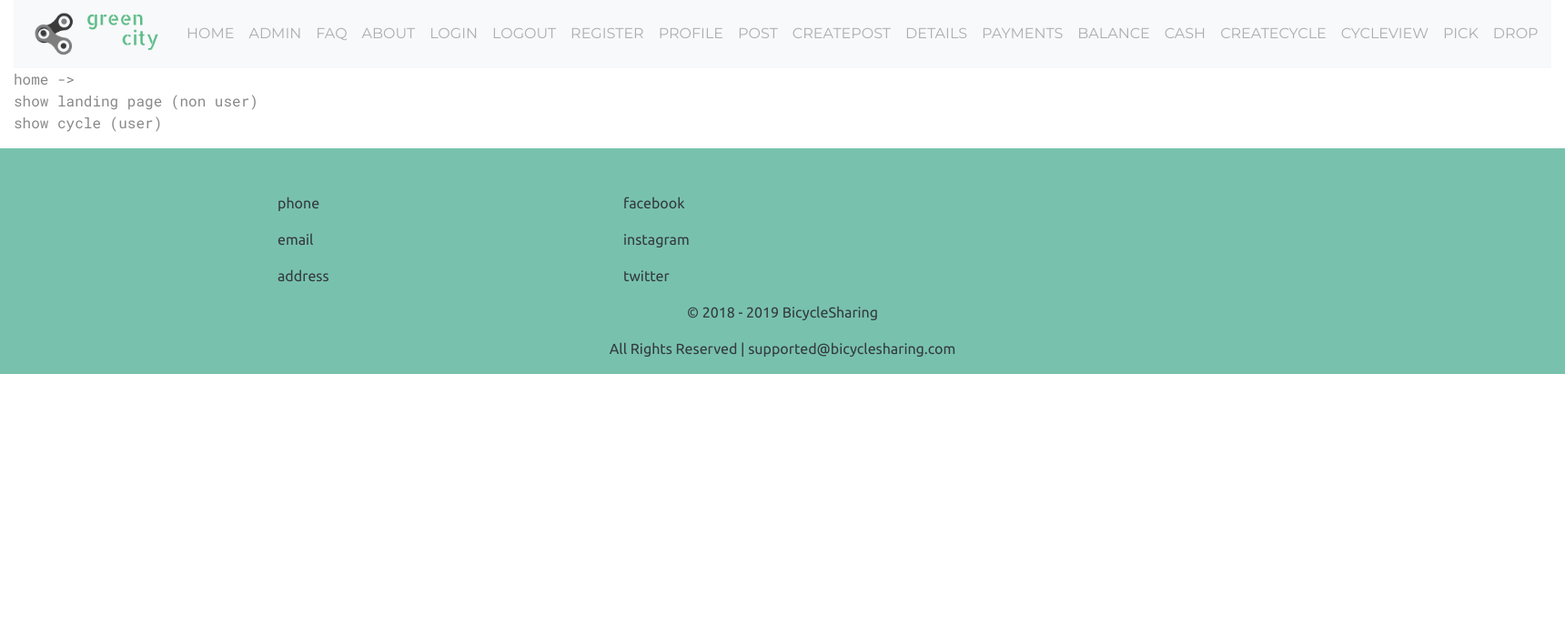
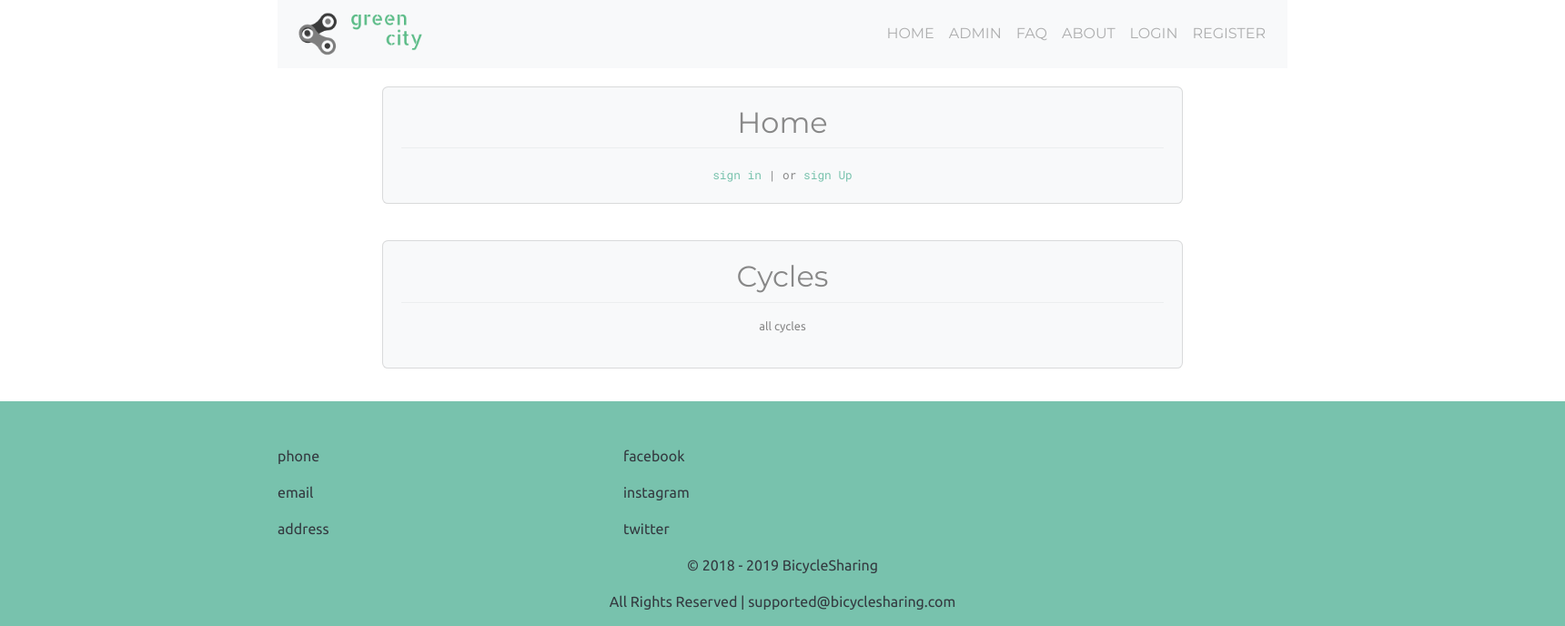
Before and after one commit to anwar-ul-azim/green-city, a Django app: template bicyclesharing/templates/home.html in a window 1720 px wide. Shown: the top 688 px of the page at 91% size. Run offline with Django 3.2, Linux system fonts and the light colour scheme; the template is opened without the code that fills it, so the values that code supplies are empty; some libraries are stand-ins or nearby versions.

Commit message:
update profile

```diff
--- a/bicyclesharing/templates/home.html
+++ b/bicyclesharing/templates/home.html
@@ -1,7 +1,33 @@
 {% extends 'base.html' %}
 {% block title %}Green City{% endblock %}
 {% block content %}
-home -> <br>
-show landing page (non user)<br>
-show cycle (user)<br>
+    <div class="container">
+        <div class="row p-1 text-center">
+            <div class="card bg-light mb-3 mt-3 mx-auto" style="width: 55rem;">
+                <div class="card-body">
+                    <h2>Home</h2>
+                    <div class="border-top pt-3">
+                        <small class="text-muted">
+                            <a href="{% url 'login' %}">sign in </a> | or
+                            <a href="{% url 'register' %}">sign Up </a>
+                        </small>
+                    </div>
+                </div>
+            </div>
+        </div>
+    </div>
+    <div class="container">
+        <div class="row p-1 text-center">
+            <div class="card bg-light mb-3 mt-3 mx-auto" style="width: 55rem;">
+                <div class="card-body">
+                    <h2>Cycles</h2>
+                    <div class="border-top pt-3">
+                        <small class="text-muted">
+                            <p>all cycles</p>
+                        </small>
+                    </div>
+                </div>
+            </div>
+        </div>
+    </div>
 {% endblock %}
--- a/bicyclesharing/templates/navbar.html
+++ b/bicyclesharing/templates/navbar.html
@@ -1,5 +1,5 @@
 {% load static %}
-<div class="container-fluid">
+<div class="container">
     <nav class="navbar navbar-expand-lg navbar-light bg-light">
         <a class="navbar-brand" href="{% url 'home' %}">
             <img src="{% static 'logo.png' %}" class="d-inline-block align-top" style="width: 150px; height: auto;" />
@@ -8,27 +8,10 @@
         <span class="navbar-toggler-icon"></span>
         </button>
         <div class="collapse navbar-collapse" id="navbarTogglerDemo02">
-            <ul class="navbar-nav mr-auto mt-2 mt-lg-0">
-                <li class="nav-item">
-                    <a class="nav-link" href="{% url 'home' %}">HOME</a>
-                </li>
-                <li class="nav-item">
-                    <a class="nav-link" href="/admin">ADMIN</a>
-                </li>
-                <li class="nav-item">
-                    <a class="nav-link" href="{% url 'faq' %}">FAQ</a>
-                </li>
-                <li class="nav-item">
-                    <a class="nav-link" href="{% url 'about' %}">ABOUT</a>
-                </li>
-                <li class="nav-item">
-                    <a class="nav-link" href="{% url 'login' %}">LOGIN</a>
-                </li>
+            <ul class="navbar-nav ml-auto mt-2 mt-lg-0">
+                {% if user.is_authenticated %}
                     <li class="nav-item">
                         <a class="nav-link" href="{% url 'logout' %}">LOGOUT</a>
-                </li>
-                <li class="nav-item">
-                        <a class="nav-link" href="{% url 'register' %}">REGISTER</a>
                     </li>
                     <li class="nav-item">
                         <a class="nav-link" href="{% url 'profile' %}">PROFILE</a>
@@ -63,9 +46,26 @@
                     <li class="nav-item">
                         <a class="nav-link" href="{% url 'dropcycle' %}">DROP</a>
                     </li>
-                <!-- {% if user.is_authenticated %}
                 {% else %}
-                {% endif %} -->
+                    <li class="nav-item">
+                        <a class="nav-link" href="{% url 'home' %}">HOME</a>
+                    </li>
+                    <li class="nav-item">
+                        <a class="nav-link" href="/admin">ADMIN</a>
+                    </li>
+                    <li class="nav-item">
+                        <a class="nav-link" href="{% url 'faq' %}">FAQ</a>
+                    </li>
+                    <li class="nav-item">
+                        <a class="nav-link" href="{% url 'about' %}">ABOUT</a>
+                    </li>
+                    <li class="nav-item">
+                        <a class="nav-link" href="{% url 'login' %}">LOGIN</a>
+                    </li>
+                    <li class="nav-item">
+                            <a class="nav-link" href="{% url 'register' %}">REGISTER</a>
+                    </li>
+                {% endif %}
             </ul>
         </div>
     </nav>
--- a/users/models.py
+++ b/users/models.py
@@ -10,8 +10,6 @@ def upload_pic_to(instance, filename):
 
 class Profile(models.Model):
     user = models.OneToOneField(User, on_delete=models.CASCADE)
-    first_name = models.CharField(max_length=50)
-    last_name = models.CharField(max_length=50)
     full_name = models.CharField(max_length=50)
     father_name = models.CharField(max_length=50)
     mother_name = models.CharField(max_length=50)
@@ -26,7 +24,7 @@ class Profile(models.Model):
     nid_back = models.ImageField(verbose_name="NID Back Picture", upload_to=upload_pic_to)
     nid_selfie = models.ImageField(
         verbose_name="Selfie With Holding Your NID", upload_to=upload_pic_to)
-    utility = models.ImageField(verbose_name="NID", upload_to=upload_pic_to)
+    utility = models.ImageField(verbose_name="Utility Picture", upload_to=upload_pic_to)
 
     is_verified = models.BooleanField(default=False)
     is_email_verified = models.BooleanField(default=False)
```
Also changed, not shown: bicyclesharing/templates/about.html (+14 -1 lines), bicyclesharing/templates/faq.html (+14 -1 lines), users/forms.py (+20 -15 lines), users/templates/users/profile.html (+15 -19 lines), users/views.py (+24 -23 lines), users/migrations/0002_auto_20190510_2019.py (added), 1 other file. Lines whose indentation alone changed are shown as unchanged.
